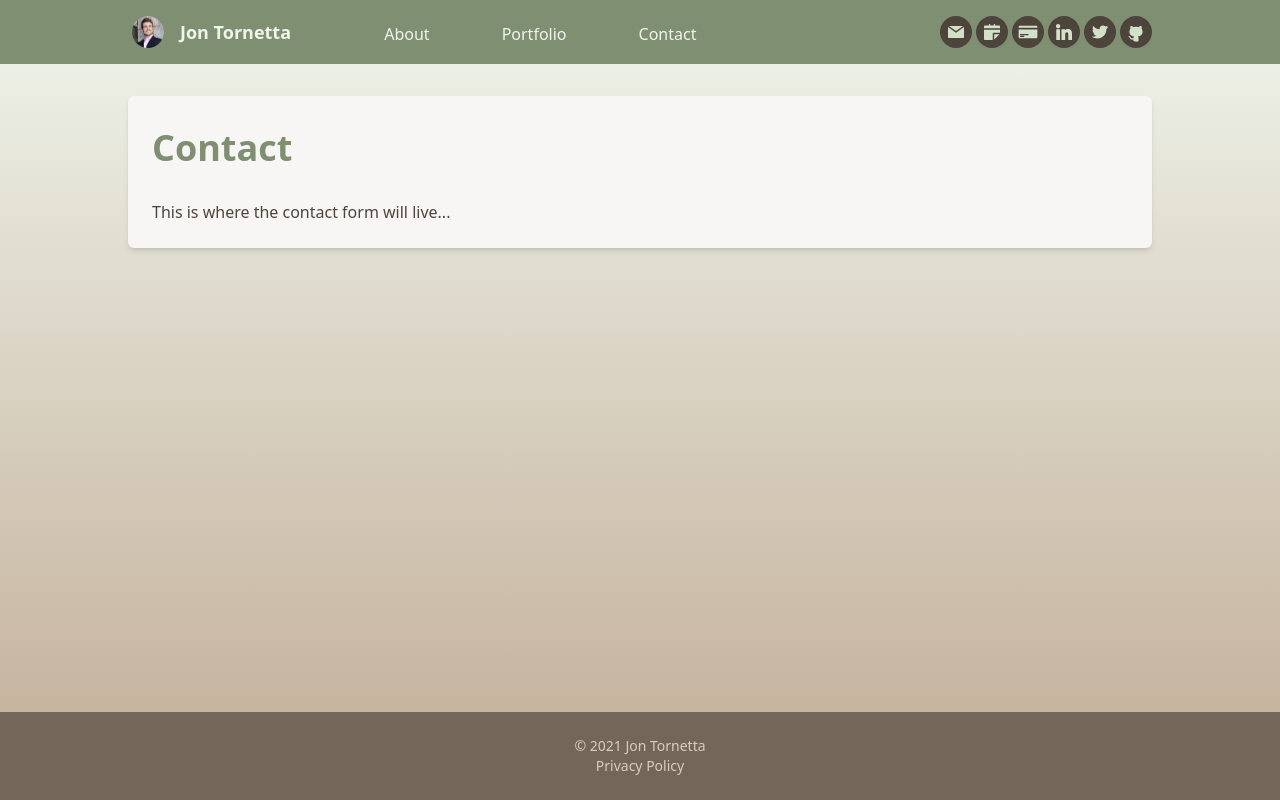
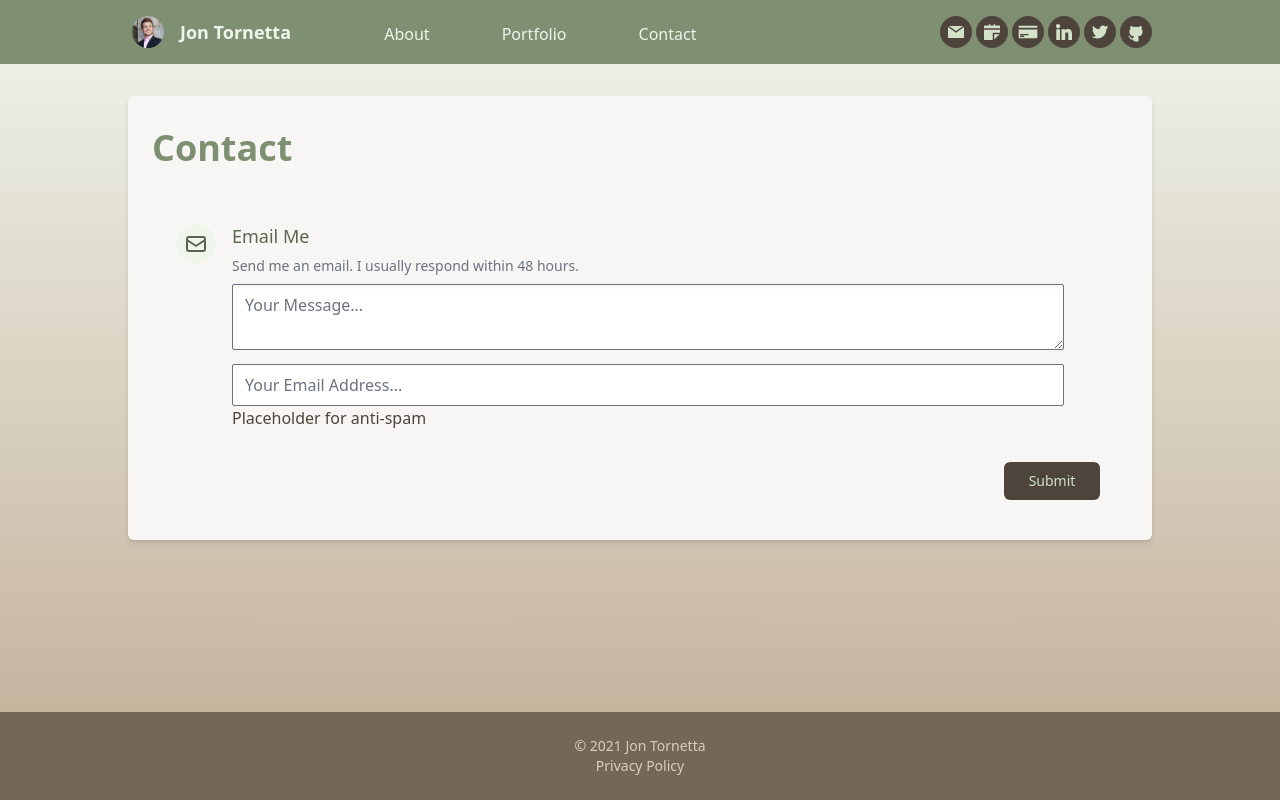
Before and after one commit to jmtornetta/jmtornetta-nextjs, a Next.js app: page /contact in a window 1280 px wide. Built offline with nearby package versions, Linux system fonts and the light colour scheme.

Commit message:
Feature: Abstract ContactForm from model and create new page.

```diff
--- /dev/null
+++ b/components/contactForm.jsx
@@ -0,0 +1,36 @@
+import { MailIcon } from '@heroicons/react/outline'
+import Button from '/components/button'
+
+export default function ContactForm(props) {
+  return (
+
+    <div>
+      <div className="px-4 pt-5 pb-4 sm:p-6 sm:pb-4">
+        <div className="sm:flex sm:items-start">
+          <div className="flex items-center justify-center flex-shrink-0 w-12 h-12 mx-auto rounded-full bg-olive-100 sm:mx-0 sm:h-10 sm:w-10">
+            <MailIcon className="w-6 h-6 text-olive-800" aria-hidden="true" />
+          </div>
+          <div id="contact-fields" className="flex-grow mt-3 text-center sm:mt-0 sm:ml-4 sm:text-left">
+            <h3 as="h3" className="text-lg font-medium leading-6 text-olive-800">
+              Email Me
+            </h3>
+            <div className="mt-2">
+              <p className="text-sm text-gray-500">
+                Send me an email. I usually respond within 48 hours.
+              </p>
+            </div>
+            <textarea placeholder="Your Message..." className="w-full mt-2 rounded-sm shadow-inner" />
+            <input placeholder="Your Email Address..." type="email" className="w-full mt-2 rounded-sm shadown-inner" />
+            <div>Placeholder for anti-spam</div>
+          </div>
+          {/* Spacer div to mimic and balance space from above icon */}
+          <div className="flex-shrink-0 hidden w-12 h-12 mx-auto sm:flex sm:mx-0 sm:h-10 sm:w-10" />
+        </div>
+      </div>
+      <div className="px-4 py-3 sm:px-6 sm:flex sm:justify-end">
+        <Button className="mx-auto my-1 sm:mx-1" onClick={() => props.toggleOpen()}>Submit</Button>
+        {/* <Button className="mx-auto my-1 sm:mx-1" onClick={() => props.toggleOpen()} ref={cancelButtonRef}>Cancel</Button> */}
+      </div>
+    </div>
+  )
+}
--- a/components/contactModal.jsx
+++ b/components/contactModal.jsx
@@ -1,8 +1,6 @@
-/* This example requires Tailwind CSS v2.0+ */
+import ContactForm from '/components/contactForm'
 import { Fragment, useRef } from 'react'
 import { Dialog, Transition } from '@headlessui/react'
-import { MailIcon } from '@heroicons/react/outline'
-import Button from '/components/button'
 
 export default function Contact(props) {
   const cancelButtonRef = useRef(null)
@@ -34,32 +32,7 @@ export default function Contact(props) {
               leaveTo="opacity-0 translate-y-4 sm:translate-y-0 sm:scale-95"
             >
               <Dialog.Panel className="relative overflow-hidden text-left transition-all transform bg-white rounded-md shadow-xl sm:my-8 sm:max-w-lg sm:w-full">
-                <div className="px-4 pt-5 pb-4 bg-white sm:p-6 sm:pb-4">
-                  <div className="sm:flex sm:items-start">
-                    <div className="flex items-center justify-center flex-shrink-0 w-12 h-12 mx-auto rounded-full bg-olive-100 sm:mx-0 sm:h-10 sm:w-10">
-                      <MailIcon className="w-6 h-6 text-olive-800" aria-hidden="true" />
-                    </div>
-                    <div id="contact-fields" className="mt-3 text-center sm:mt-0 sm:ml-4 sm:text-left">
-                      <Dialog.Title as="h3" className="text-lg font-medium leading-6 text-olive-800">
-                        Email Me
-                      </Dialog.Title>
-                      <div className="mt-2">
-                        <p className="text-sm text-gray-500">
-                          Send me an email. I usually respond within 48 hours.
-                        </p>
-                      </div>
-                      <textarea className="w-full mt-2 rounded-sm shadow-inner"/>
-                      <input type="email" className="w-full mt-2 rounded-sm shadown-inner"/>
-                      <div>Placeholder for anti-spam</div>
-                    </div>
-                    {/* Spacer div to mimic and balance space from above icon */}
-                    <div className="flex-shrink-0 hidden w-12 h-12 mx-auto sm:flex sm:mx-0 sm:h-10 sm:w-10" />
-                  </div>
-                </div>
-                <div className="px-4 py-3 sm:px-6 sm:flex sm:justify-end">
-                  <Button className="mx-auto my-1 sm:mx-1" onClick={() => props.toggleOpen()}>Submit</Button>
-                  <Button className="mx-auto my-1 sm:mx-1" onClick={() => props.toggleOpen()} ref={cancelButtonRef}>Cancel</Button>
-                </div>
+                <ContactForm />
               </Dialog.Panel>
             </Transition.Child>
           </div>
--- a/pages/contact/index.jsx
+++ b/pages/contact/index.jsx
@@ -1,7 +1,10 @@
-import Layout from "../../components/layout";
+import Layout from "/components/layout";
+import ContactForm from "/components/contactForm";
 
-export default function Contact(){return(
-    <Layout title="Contact">
-        <p>This is where the contact form will live...</p>
-    </Layout>
-)}
+export default function Contact() {
+    return (
+        <Layout title="Contact">
+            <ContactForm />
+        </Layout>
+    )
+}
```
